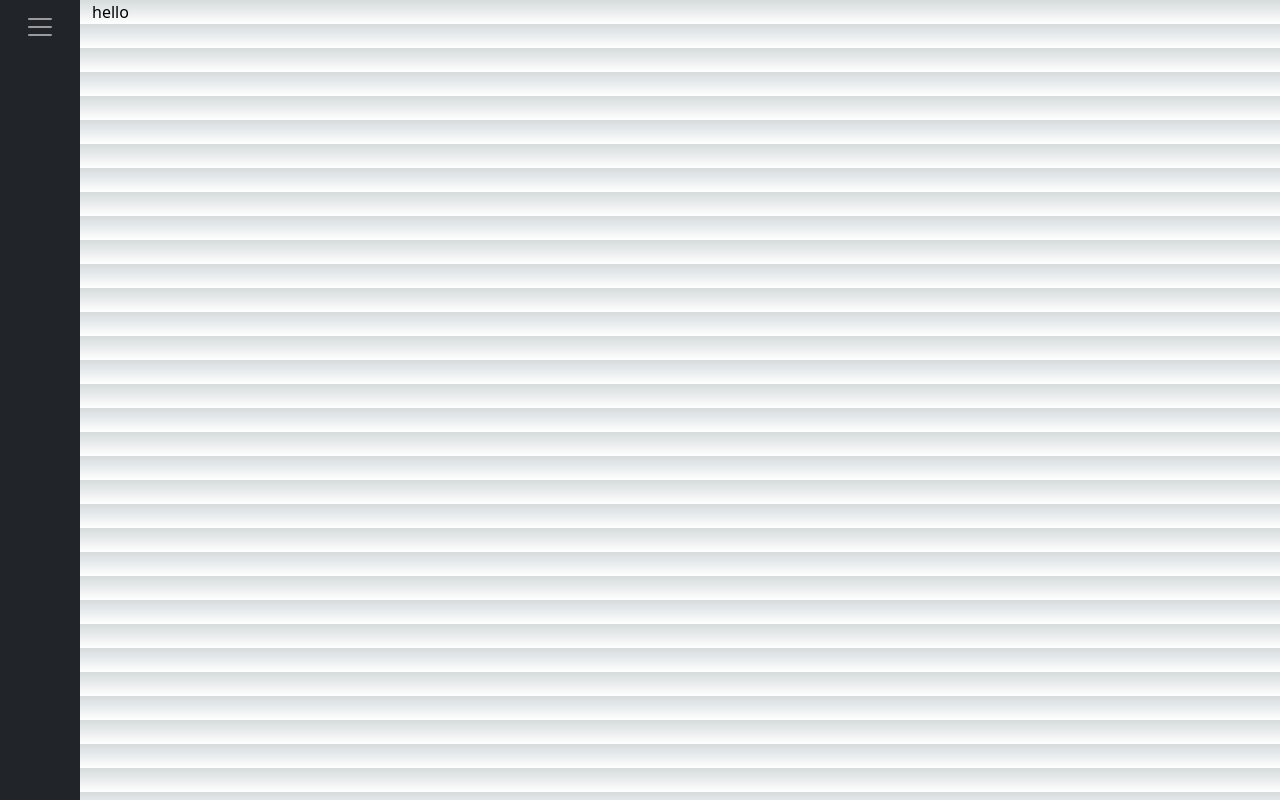
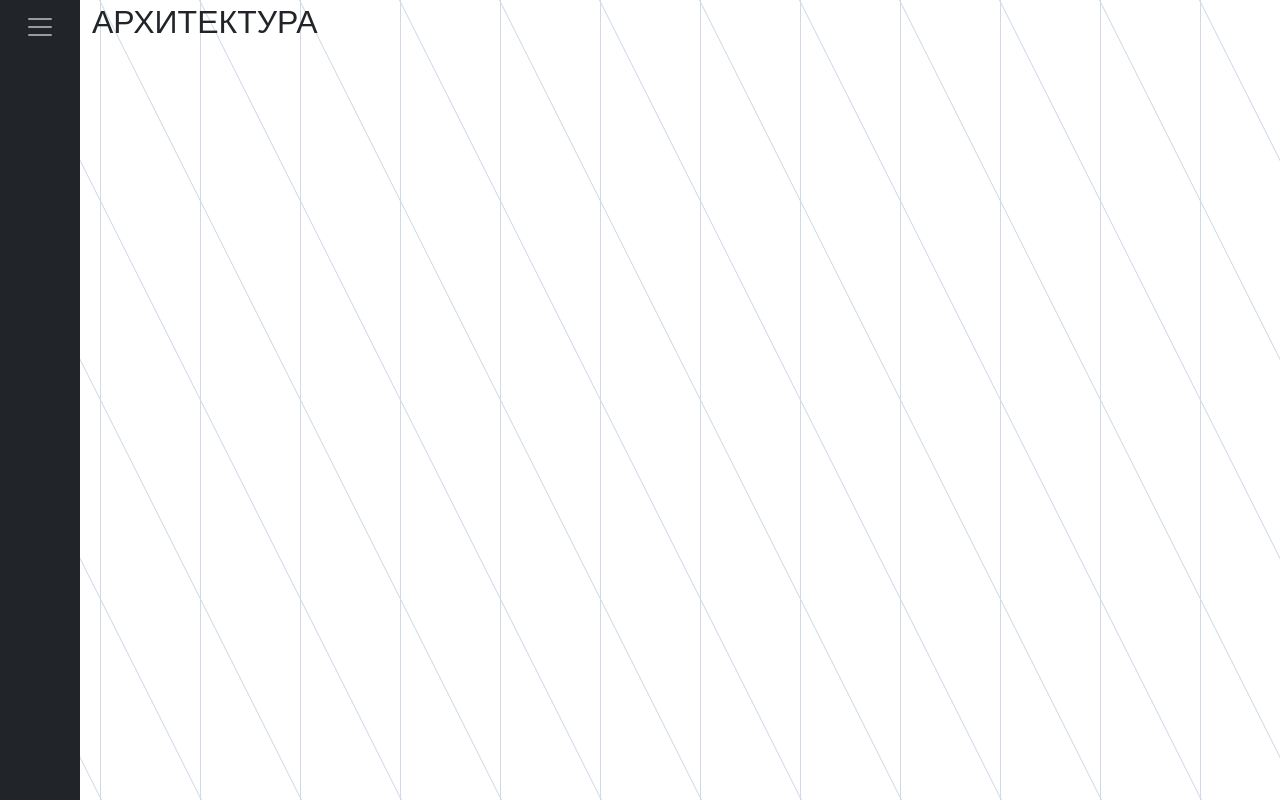
Before and after one commit to andrejdaskalov/akvaing-site, a Next.js app: page / in a window 1280 px wide. Built offline with nearby package versions, Linux system fonts and the light colour scheme.

Commit message:
added background and global font

```diff
--- a/src/component/navbar.tsx
+++ b/src/component/navbar.tsx
@@ -31,7 +31,7 @@
 
                     <div className="offcanvas-body d-flex flex-column justify-content-between">
                         <div>
-                            <ul className="navbar-nav justify-content-end  flex-grow-1 pe-3">
+                            <ul className="navbar-nav justify-content-end flex-grow-1 pe-3">
                                 <li className="nav-item">
                                     {/* <a className="nav-link active" aria-current="page" href="#">ПРОЕКТИ</a> */}
                                     <Link href="/" className={router.pathname === '/' ? 'nav-link active' : 'nav-link'}>ПРОЕКТИ</Link>
--- a/src/pages/index.tsx
+++ b/src/pages/index.tsx
@@ -3,6 +3,7 @@
 import { Inter } from 'next/font/google'
 import styles from '@/styles/Home.module.css'
 import Navbar from '@/component/navbar'
+
 
 
 const inter = Inter({ subsets: ['latin'] })
@@ -12,14 +13,16 @@
     return (
         <>
             <Head>
-                <title>Create Next App</title>
+                <title>АКВА-ИНГ</title>
                 <meta name="description" content="Generated by create next app" />
                 <meta name="viewport" content="width=device-width, initial-scale=1" />
                 <link rel="icon" href="/favicon.ico" />
             </Head>
 
             <main className={'container'}>
-                hello
+                <div>
+                    <h2 className='h2 text-dark'>АРХИТЕКТУРА</h2>
+                </div>
             </main>
         </>
     )
--- a/src/styles/globals.css
+++ b/src/styles/globals.css
@@ -1,3 +1,5 @@
+@import url('https://fonts.googleapis.com/css2?family=Oswald:wght@200;300;400;500;600;700&display=swap');
+
 :root {
     --max-width: 1100px;
     --border-radius: 12px;
@@ -67,6 +69,7 @@
     box-sizing: border-box;
     padding: 0;
     margin: 0;
+    font-family: 'Oswald', sans-serif;
 }
 
 html,
@@ -77,14 +80,22 @@
 
 body {
     color: rgb(var(--foreground-rgb));
-    background: linear-gradient(to bottom,
+    /* background: linear-gradient(to bottom,
             transparent,
-            rgb(var(--background-end-rgb))) rgb(var(--background-start-rgb));
+            rgb(var(--background-end-rgb))) rgb(var(--background-start-rgb)); */
+    background: url(/architectDeepBlue.svg) repeat;
+    background-color: white;
 }
 
 a {
     color: inherit;
     text-decoration: none;
+}
+
+h2{
+    color: #000;
+    font-size: 2rem;
+    font-weight: bolder;
 }
 
 @media (prefers-color-scheme: dark) {
```
Also changed, not shown: public/architectDeepBlue.svg (added).
